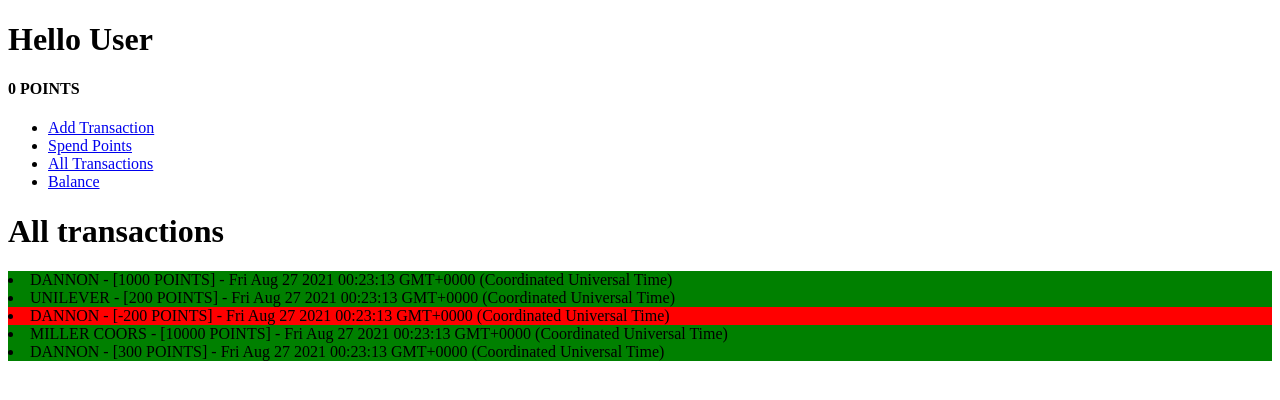
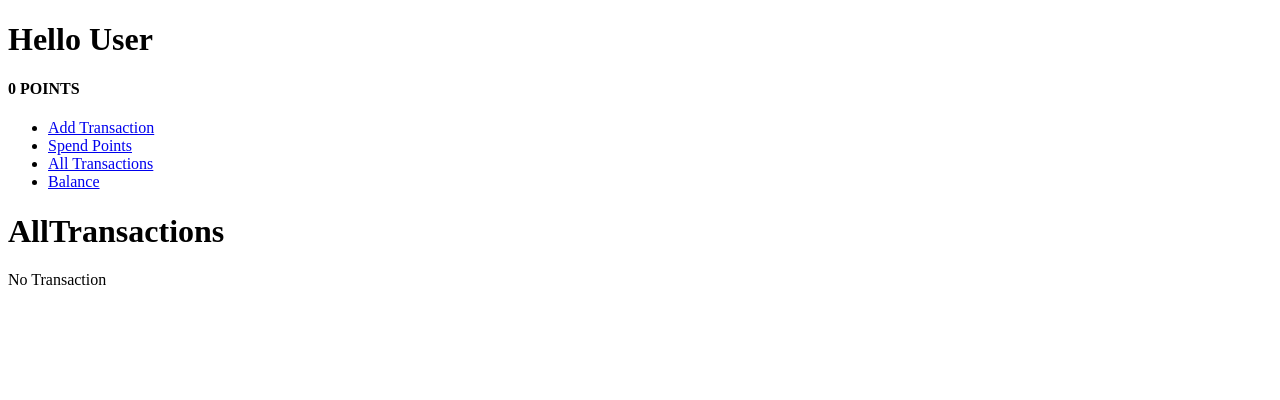
Before and after one commit to ivnicolas/fetch-rewards-coding-challenge, a React (Create React App) app: page /all-transactions in a window 1280 px wide. Shown: the top 400 px of the page. Built offline with nearby package versions, Linux system fonts and the light colour scheme.

Commit message:
finished add transaction and reworked alltransactions

```diff
--- a/src/components/addTransaction.js
+++ b/src/components/addTransaction.js
@@ -1,16 +1,11 @@
-import React, {useState, useContext }from 'react';
-import {GlobalContext} from '../context/GlobalState';
-//
+import React, {useState}from 'react';
+
 
 
 const AddTransaction = () => {
 
     const [payer, setPayer]= useState('');
     const [points,setPoints] = useState(0);
-
-    const {addTransaction} = useContext(GlobalContext)
-
-    debugger
 
     const onSubmit = e => {
         e.preventDefault();
@@ -21,17 +16,12 @@
              points: +points,
              timestamp: Date().toLocaleString()
         }
-        debugger
+
          localStorage.setItem('transaction'+localStorage.length, [JSON.stringify(newTransaction)])
-        addTransaction(newTransaction)
 
-        // <Redirect to="/"/>
     }
 
         return (
-
-
-
            <form onSubmit={ onSubmit}>
                <label>Payer </label>
                 <br/>
--- a/src/components/allTransactions.js
+++ b/src/components/allTransactions.js
@@ -1,18 +1,28 @@
-import React, {useContext } from 'react';
-import {GlobalContext} from '../context/GlobalState';
+import React, { Component } from 'react';
 import {Transaction} from './Transaction';
 
-const AllTransactions = () => {
+class allTransactions extends Component {
+    getTransactions(){
 
-    const {transactions }= useContext(GlobalContext);
+        if(localStorage.length !== 0){
+            let transactions = []
+            for(let i = 0 ; i<localStorage.length ; i++){
+                transactions.push(JSON.parse(localStorage[localStorage.key(i)]))
+            }
+            return transactions
+        }else{
+            return 0
+        }
+    }
 
-    return (
-        <div>
-             <h1>All transactions</h1>
+    render() {
+        return (
+            <div>
+                <h1> AllTransactions</h1>
+                {this.getTransactions() === 0 ? 'No Transaction' : this.getTransactions().map(transaction =>( <Transaction key={transaction.id} transaction={transaction}/>))}
+            </div>
+        );
+    }
+}
 
-             {transactions.map(transaction =>( <Transaction key={transaction.id} transaction={transaction}/>))}
-        </div>
-    );
-};
-
-export default AllTransactions;
+export default allTransactions;
```
